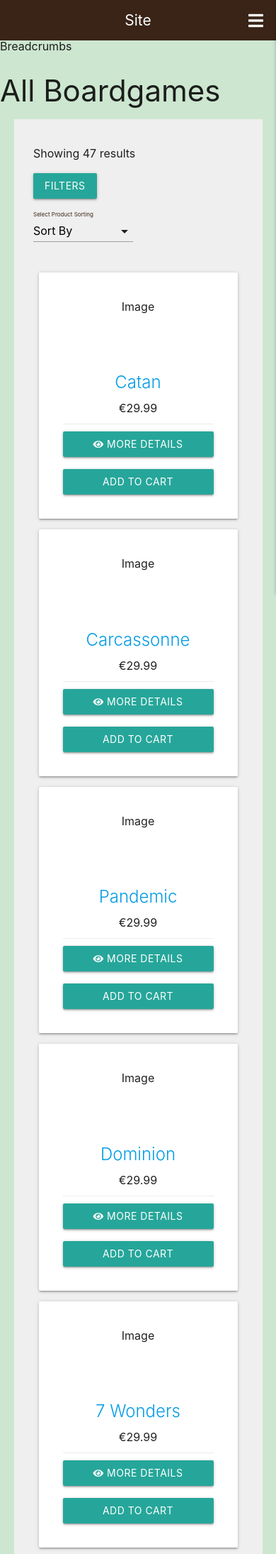
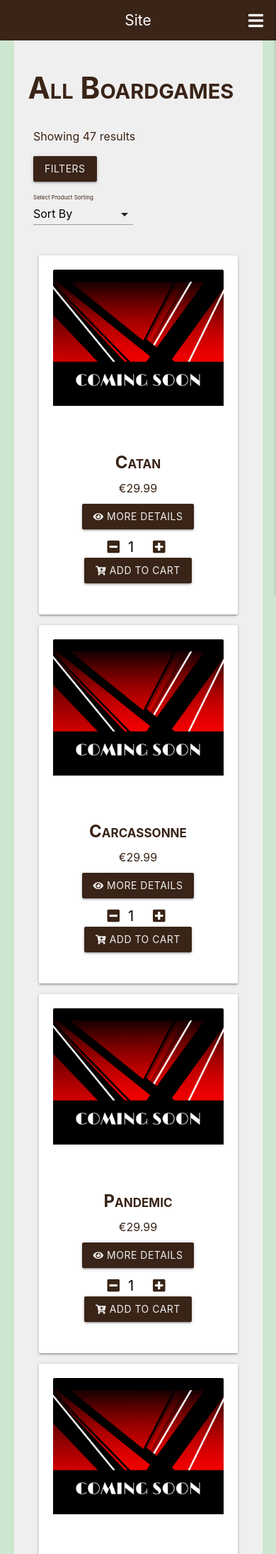
Before and after one commit to mark-obeirne/boardgameempire, a Django app: page /products/ in a window 390 px wide. Shown: the part 67-2257 px from the top of the page at 71% size. Run offline with Django 3.2, Linux system fonts and the light colour scheme; data comes from the database, SQL or seed files in the repository; parts of the project's set-up code (start-up, migrations or seed data) failed here and were passed over; some libraries are stand-ins or nearby versions.

Commit message:
Update product card
- Remove 4 card layout on XL screens as it was cramped
- Add noimage image source to boxart section
- Update font colours and button backgrounds through classes
- Remove old commented out code
- Add quantity adjustment buttons
- Change mobile-sort-select-dropdown class to simply sort-select-dropdown

```diff
--- a/products/templates/products/products.html
+++ b/products/templates/products/products.html
@@ -2,20 +2,16 @@
 
 {% load static %}
 
-{% block page_header %}
-    Breadcrumbs
-    <h1>All Boardgames</h1>
-{% endblock %}
-
 {% block content %}
-    <div class="container bg-light">
+    <div class="container bg-light text-brown">
+        <h1 class="text-brown small-caps bold">All Boardgames</h1>
         <div class="row">
             <div class="col s12">
                 <p>Showing {{ number_of_results }} {% if number_of_results == 1 %}result{% else %}results{% endif %}{% if query %} for <strong>{{ query }}</strong>{% endif %}</p>
             </div>
-            <!--Button to display available filters on mobile-->
+            <!--Button to display available filters-->
             <div class="col s12">
-                <a href="#" class="waves-effect waves-light btn">Filters</a>
+                <a href="#" class="waves-effect waves-light btn bg-brown text-light">Filters</a>
             </div>
         <!--If current filters
             <div class="col s8">
@@ -25,46 +21,6 @@
         <div class="row">
             <div class="input-field browser-default col s6">
             <!--Sort selection dropdown-->
-            <select id="mobile-sort-select-dropdown" name="mobile-sort-select-dropdown" class="sort-select-dropdown">
-                <option value="reset" disabled {% if current_sorting == "None-None" %}selected{% endif %}>Sort By</option>
-                <optgroup label="Alphabetically">
-                    <option value="name-asc" {% if current_sorting == "name-asc" %}selected{% endif %}>Name (A-Z)</option>
-                    <option value="name-desc" {% if current_sorting == "name-desc" %}selected{% endif %}>Name (Z-A)</option>
-                </optgroup>
-                <optgroup label="By Price">
-                    <option value="price-asc" {% if current_sorting == "price-asc" %}selected{% endif %}>Price (Low to High)</option>
-                    <option value="price-desc" {% if current_sorting == "price-desc" %}selected{% endif %}>Price (High to Low)</option>
-                </optgroup>
-                <optgroup label="Min Players">
-                    <option value="min_players-asc" {% if current_sorting == "min_players-asc" %}selected{% endif %}>Min Players (Low to High)</option>
-                    <option value="min_players-desc" {% if current_sorting == "min_players-desc" %}selected{% endif %}>Min Players (High to Low)</option>
-                </optgroup>
-                <optgroup label="Max Players">
-                    <option value="max_players-desc" {% if current_sorting == "max_players-desc" %}selected{% endif %}>Max Players (High to Low)</option>
-                    <option value="max_players-asc" {% if current_sorting == "max_players-asc" %}selected{% endif %}>Max Players (Low to High)</option>
-                </optgroup>
-                <optgroup label="Playtime">
-                    <option value="playing_time-asc" {% if current_sorting == "playing_time-asc" %}selected{% endif %}>Playtime (Shortest to Longest)</option>
-                    <option value="playing_time-desc" {% if current_sorting == "playing_time-desc" %}selected{% endif %}>Playtime (Longest to Shortest)</option>
-                </optgroup>
-            </select>
-            <label for="mobile-sort-select-dropdown">{% if current_sorting != "None-None" %}Currently Sorting By: {% else %}Select Product Sorting{% endif %}</label>
-            </div>
-        </div>
-    <div class="row">
-        <!--Filters panel-->
-        <!--<div class="fixed filter-panel col hide-on-small-only m2">
-                <h2>Filters</h2>
-                <h3>Min Players</h3>
-                <h3>Max Players</h3>
-                <h3>Min Age</h3>
-                <h3>Typical Playtime</h3>
-                <h3>User Rating</h3>
-                <h3>Price</h3>
-        </div>-->
-
-        <!--<div class="input-field col hide-on-small-only m6 push-m2">
-            Sort selection dropdown
             <select id="sort-select-dropdown" name="sort-select-dropdown" class="sort-select-dropdown">
                 <option value="reset" disabled {% if current_sorting == "None-None" %}selected{% endif %}>Sort By</option>
                 <optgroup label="Alphabetically">
@@ -89,34 +45,47 @@
                 </optgroup>
             </select>
             <label for="sort-select-dropdown">{% if current_sorting != "None-None" %}Currently Sorting By: {% else %}Select Product Sorting{% endif %}</label>
-        </div>-->
+            </div>
+        </div>
+    <div class="row">
         <div class="products-panel col s12">
             <!--Products-->
             {% for product in products %}
-            <div class="col s12 m6 l4 xl3">
+            <div class="col s12 m6 l4">
                 <div class="card center-align product-card">
                     <div class="card-image">
                         {% if product.boxart %}
-                        <img src="{{ product.boxart.url }}" class="responsive-img">
+                            <img src="{{ product.boxart.url }}" alt="{{ product.name }} box" class="responsive-img">
                         {% else %}
-                        <p>Image</p>
+                            <img src="/media/noimage.png" alt="{{ product.name}}" class="responsive-img">
                         {% endif %}
                     </div>
                     <div class="card-content">
-                        <h3 class="card-title"><a href="{% url 'product_detail' product.id %}">{{ product.name }}</a></h3>
+                        <h3 class="card-title small-caps"><a href="{% url 'product_detail' product.id %}" class="text-brown bold">{{ product.name }}</a></h3>
                         {% if product.on_sale %}
-                            <p><s>{{ product.price }}</s> {{ product.sale_price }}</p>
+                            <p><s class="sale-strikethrough">{{ product.price }}</s> {{ product.sale_price }}</p>
                         {% else %}
                             <p>€{{ product.price }}</p>
                         {% endif %}
                         <p>{{ product.rating }}</p>
-                        <div class="card-action">
-                            <a href="{% url 'product_detail' product.id %}" class="waves-effect waves-light btn"><i class="fas fa-eye prefix"></i> More Details</a>
-                            {% if product.inventory > 0 %}
-                                <a href="#" class="waves-effect waves-light btn">Add to Cart</a>
-                            {% else %}
-                                <a href="#" class="waves-effect waves-light btn disabled">Out of Stock</a>
-                            {% endif %}
+                        <div class="product-action-btns margin-t1">
+                            <a href="{% url 'product_detail' product.id %}" class="waves-effect waves-light btn details-btn bg-brown text-light"><i class="fas fa-eye prefix"></i> More Details</a>
+                            <div class="quantity-field margin-t1 last-btn">
+                                {% if product.inventory > 0 %}
+                                <form class="form" method="POST" action="{% url 'add_to_cart' product.id %}">
+                                    {% csrf_token %}
+                                    <span class="qty-btn qty-decrease" data-product-id="{{ product.id }}" id="decrease-qty_{{ product.id }}"><i class="fas fa-minus-square text-brown"></i></span>
+                                    <input class="product-qty-input narrow-input" type="number" name="quantity" value="1" min="1" max="{{ product.inventory }}" data-item_id="{{ product.id }}" id="product-qty-input">
+                                    <span class="qty-btn qty-increase" data-product-id="{{ product.id }}" id="increase-qty_{{ product.id }}"><i class="fas fa-plus-square text-brown"></i></span>
+                                    <button class="btn waves-effect waves-light text-light bg-brown qty-submit block" id="add-cart-btn" type="submit" name="action">
+                                        <i class="fas fa-cart-plus"></i> Add to Cart
+                                    </button>
+                                    <input type="hidden" name="redirect_url" value="{{ request.path }}">
+                                </form>
+                                {% else %}
+                                    <a href="#" class="waves-effect waves-light btn disabled"><i class="fas fa-frown prefix"></i> Out of Stock</a>
+                                {% endif %}
+                            </div>
                         </div>
                     </div>
                 </div>
```
